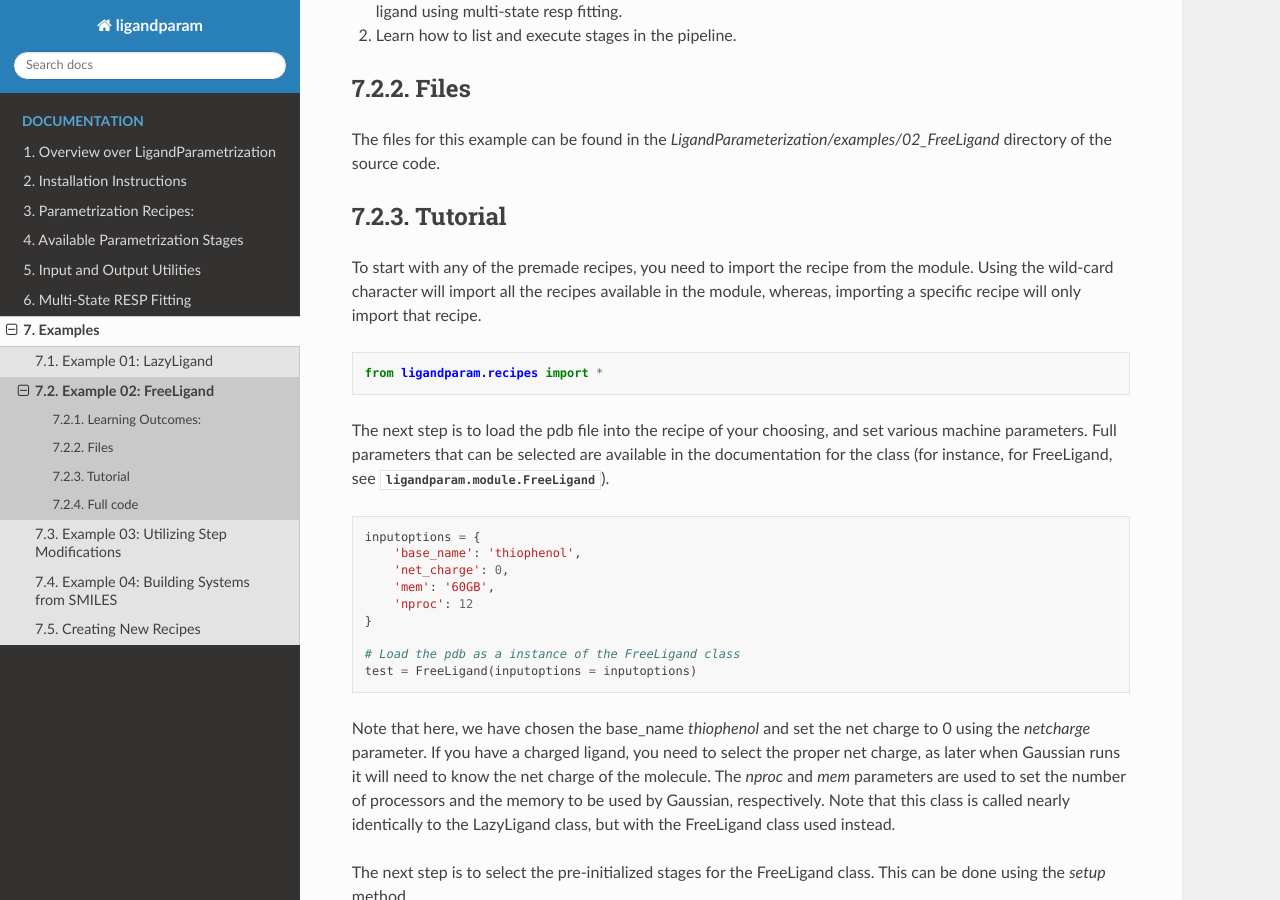
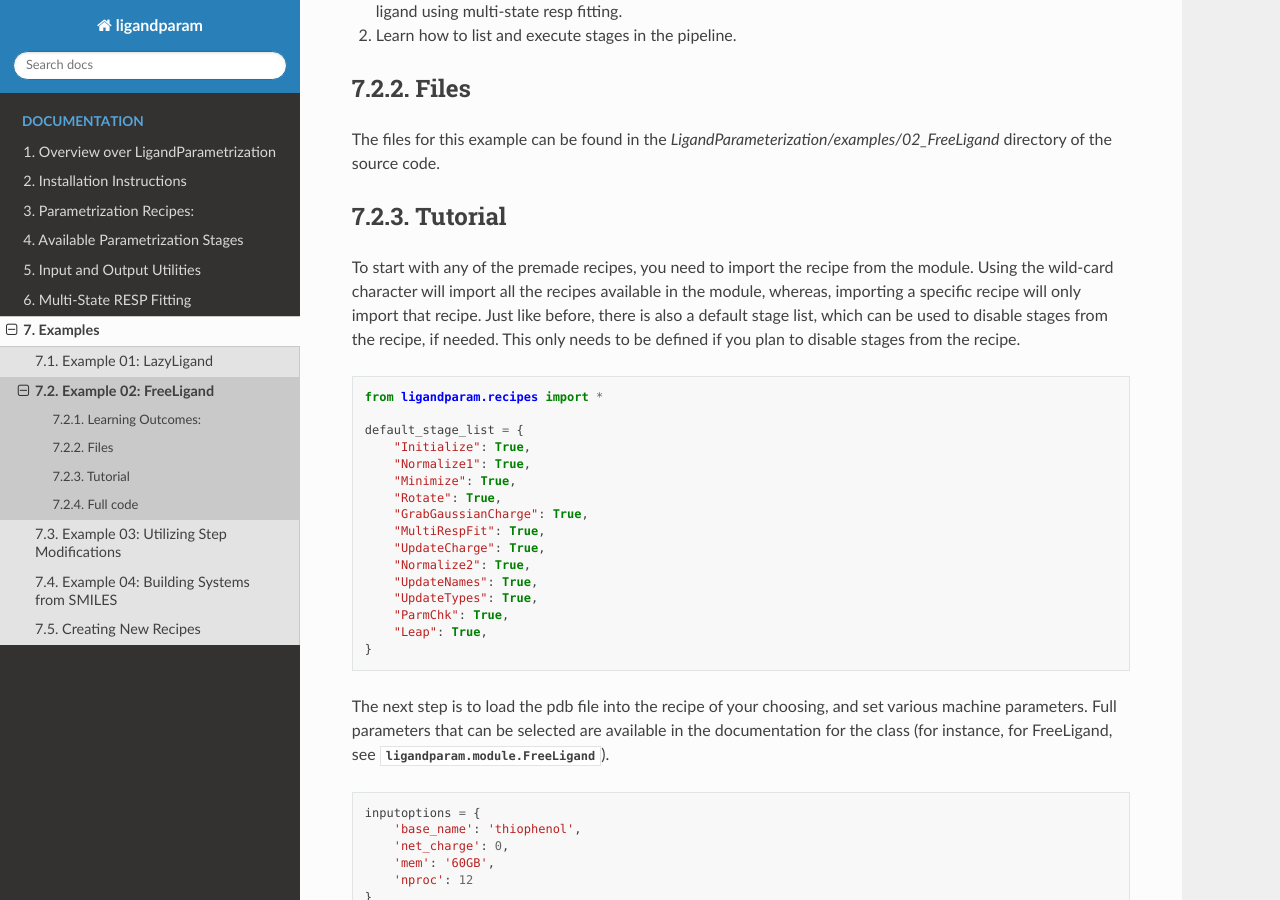
Before and after one commit to piskuliche/ligandparam, a Sphinx documentation site: the page built from docs/source/documentation_pages/examples/02_FreeLigand.rst, in a window 1280 px wide and 900 px high, scrolled down 434 px. Built offline with Sphinx 7.4.7 and the Read the Docs theme 3.1.0, drawn with Linux system fonts in a browser that asks for light colours; some of the changed text lies outside the part shown.

Commit message:
Add default stage list examples to documentation for LazyLigand, FreeLigand, ModifySteps, and FromSmiles

```diff
--- a/docs/source/documentation_pages/examples/02_FreeLigand.rst
+++ b/docs/source/documentation_pages/examples/02_FreeLigand.rst
@@ -23,11 +23,27 @@
 --------
 
 To start with any of the premade recipes, you need to import the recipe from the module. Using the wild-card character will import
-all the recipes available in the module, whereas, importing a specific recipe will only import that recipe.
+all the recipes available in the module, whereas, importing a specific recipe will only import that recipe. Just like before, there is also
+a default stage list, which can be used to disable stages from the recipe, if needed. This only needs to be defined if you plan to disable stages from the recipe.
 
 .. code-block:: python
 
     from ligandparam.recipes import *
+
+    default_stage_list = {
+        "Initialize": True,
+        "Normalize1": True,
+        "Minimize": True,
+        "Rotate": True,
+        "GrabGaussianCharge": True,
+        "MultiRespFit": True,
+        "UpdateCharge": True,
+        "Normalize2": True,
+        "UpdateNames": True,
+        "UpdateTypes": True,
+        "ParmChk": True,
+        "Leap": True,
+    }
 
 
 The next step is to load the pdb file into the recipe of your choosing, and set various machine parameters. Full parameters that can be selected
@@ -119,6 +135,23 @@
     # Import the module
     from ligandparam.recipes import FreeLigand
 
+    # Example default stage list, which could be passed to the disable_stages method to mass remove stages from
+    # the recipe. To do that, you would uncomment the line marked by a commment.
+    default_stage_list = {
+        "Initialize": True,
+        "Normalize1": True,
+        "Minimize": True,
+        "Rotate": True,
+        "GrabGaussianCharge": True,
+        "MultiRespFit": True,
+        "UpdateCharge": True,
+        "Normalize2": True,
+        "UpdateNames": True,
+        "UpdateTypes": True,
+        "ParmChk": True,
+        "Leap": True,
+    }
+
     inputoptions = {
         'base_name': 'thiophenol',
         'net_charge': 0,
@@ -132,6 +165,9 @@
     # Select the pre-initialized stages for Lazy Ligand
     test.setup()
 
+    # Disable stages from the default list
+    #test.disable_stages(default_stage_list)
+
     # List the stages out to the user
     test.list_stages()
 
```
Also changed, not shown: docs/source/documentation_pages/examples/01_LazyLigand.rst (+35 -1 lines), docs/source/documentation_pages/examples/03_ModifySteps.rst (+21 -1 lines), docs/source/documentation_pages/examples/04_FromSmiles.rst (+58 -7 lines).
